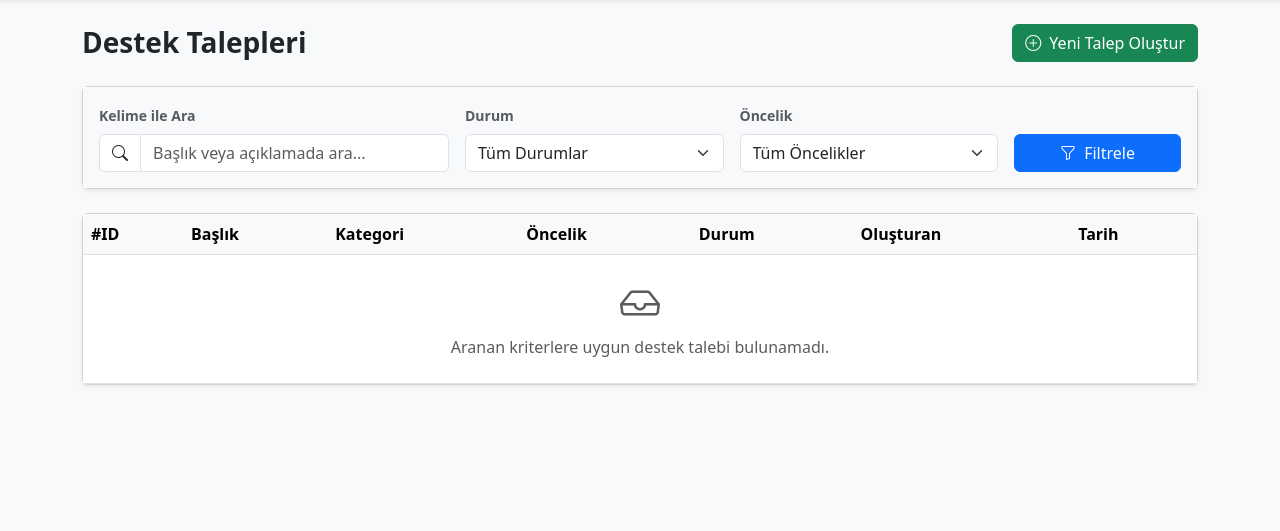
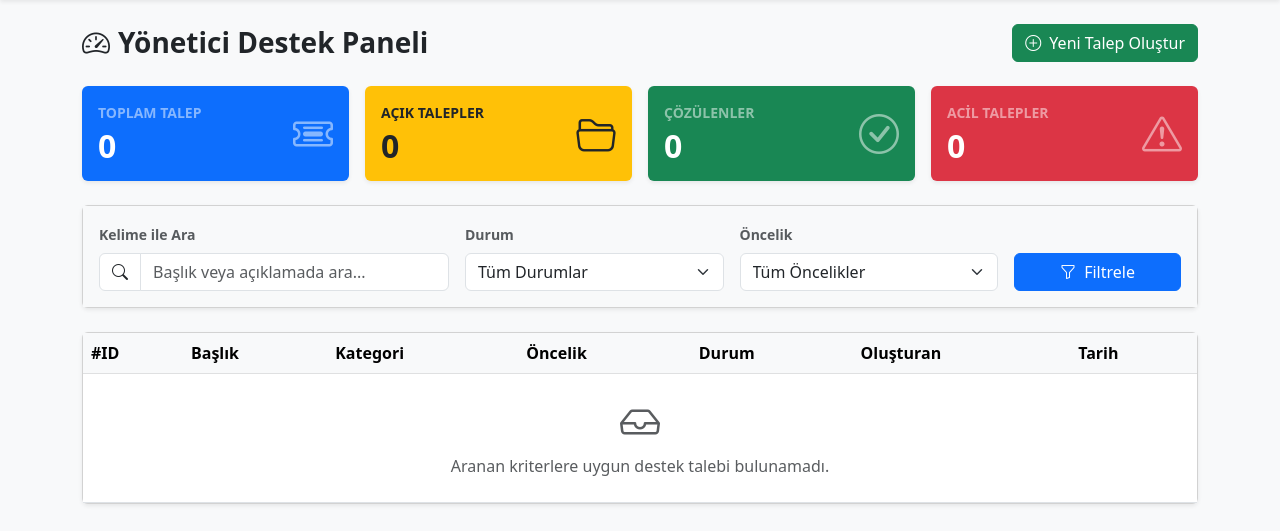
Before and after one commit to aaysenr/SupportTicketSystem-2026, a Django app: page / in a window 1280 px wide. Shown: the part 56-587 px from the top of the page. Run offline with Django 5.2, Linux system fonts and the light colour scheme; the visitor is signed in with stand-in values (Sample User, id 1); data that the repository does not hold is empty.

Commit message:
Canlı istatistik sayaçları paneli (Dashboard) eklendi

```diff
--- a/tickets/templates/tickets/ticket_list.html
+++ b/tickets/templates/tickets/ticket_list.html
@@ -4,10 +4,76 @@
 
 {% block content %}
 <div class="d-flex justify-content-between align-items-center mb-4">
-    <h2 class="h3 fw-bold text-gray-800 mb-0">Destek Talepleri</h2>
+    <h2 class="h3 fw-bold text-gray-800 mb-0">
+        {% if user.is_staff %}
+            <i class="bi bi-speedometer2 me-2"></i>Yönetici Destek Paneli
+        {% else %}
+            <i class="bi bi-card-checklist me-2"></i>Destek Taleplerim
+        {% endif %}
+    </h2>
     <a href="{% url 'ticket_create' %}" class="btn btn-success">
         <i class="bi bi-plus-circle me-1"></i> Yeni Talep Oluştur
     </a>
+</div>
+
+<!-- Canlı İstatistik Sayaç Kartları (Dashboard) -->
+<div class="row g-3 mb-4">
+    <!-- Toplam Talep -->
+    <div class="col-md-3">
+        <div class="card shadow-sm border-0 bg-primary text-white">
+            <div class="card-body d-flex align-items-center justify-content-between p-3">
+                <div>
+                    <span class="text-white-50 small fw-bold text-uppercase d-block">Toplam Talep</span>
+                    <h2 class="card-title fw-bold mb-0 mt-1">{{ total_count }}</h2>
+                </div>
+                <div class="fs-1 text-white-50">
+                    <i class="bi bi-ticket-detailed"></i>
+                </div>
+            </div>
+        </div>
+    </div>
+    <!-- Açık Talepler -->
+    <div class="col-md-3">
+        <div class="card shadow-sm border-0 bg-warning text-dark">
+            <div class="card-body d-flex align-items-center justify-content-between p-3">
+                <div>
+                    <span class="text-dark-50 small fw-bold text-uppercase d-block">Açık Talepler</span>
+                    <h2 class="card-title fw-bold mb-0 mt-1">{{ open_count }}</h2>
+                </div>
+                <div class="fs-1 text-dark-50">
+                    <i class="bi bi-folder2-open"></i>
+                </div>
+            </div>
+        </div>
+    </div>
+    <!-- Çözülen Talepler -->
+    <div class="col-md-3">
+        <div class="card shadow-sm border-0 bg-success text-white">
+            <div class="card-body d-flex align-items-center justify-content-between p-3">
+                <div>
+                    <span class="text-white-50 small fw-bold text-uppercase d-block">Çözülenler</span>
+                    <h2 class="card-title fw-bold mb-0 mt-1">{{ resolved_count }}</h2>
+                </div>
+                <div class="fs-1 text-white-50">
+                    <i class="bi bi-check-circle"></i>
+                </div>
+            </div>
+        </div>
+    </div>
+    <!-- Acil Talepler -->
+    <div class="col-md-3">
+        <div class="card shadow-sm border-0 bg-danger text-white">
+            <div class="card-body d-flex align-items-center justify-content-between p-3">
+                <div>
+                    <span class="text-white-50 small fw-bold text-uppercase d-block">Acil Talepler</span>
+                    <h2 class="card-title fw-bold mb-0 mt-1">{{ urgent_count }}</h2>
+                </div>
+                <div class="fs-1 text-white-50">
+                    <i class="bi bi-exclamation-triangle"></i>
+                </div>
+            </div>
+        </div>
+    </div>
 </div>
 
 <!-- Arama ve Filtreleme Kartı -->
@@ -51,7 +117,6 @@
                     {% endfor %}
                 </select>
             </div>
-
 
             <!-- Butonlar -->
             <div class="col-md-2 d-flex align-items-end gap-2">
--- a/tickets/views.py
+++ b/tickets/views.py
@@ -174,18 +174,47 @@ def ticket_list(request):
     - Yöneticiler (is_staff) TÜM talepleri görür.
     - Normal kullanıcılar SADECE kendi açtıkları talepleri görür.
     """
+
+    # 1. Kullanıcının rolüne göre temel talep kümesini belirliyoruz
     if request.user.is_staff:
-        tickets = Ticket.objects.all()
+        base_tickets = Ticket.objects.all()
     else:
-        tickets = Ticket.objects.filter(created_by=request.user)
+        base_tickets = Ticket.objects.filter(created_by=request.user)
+
+
+    # base_tickets (Temel Veri Havuzu): Filtreleme yapılmadan önceki ham yetki havuzudur.
+    # İstatistikler bu temel küme üzerinden hesaplanır; böylece kullanıcı arama kutusuna bir kelime yazıp tabloyu daraltsa bile üstteki toplam sayaçlar doğru genel toplamı göstermeye devam eder.
 
     #request.user.is_staff: Kullanıcının yönetici / teknik destek ekibinde olup olmadığını kontrol eder.
 
     #filter(created_by=request.user): Standart kullanıcıya ait olmayan talepleri daha SQL seviyesinde ayıklar (WHERE created_by_id = ?).
     # Arama ve filtreler de sadece bu daraltılmış liste üzerinde çalışır.
 
+    # 2. İstatistik Sayaçları (Django ORM .count() Metodu)
+    total_count = base_tickets.count()
+    open_count = base_tickets.filter(status='open').count()
+    in_progress_count = base_tickets.filter(status='in_progress').count()
+    resolved_count = base_tickets.filter(status='resolved').count()
+    urgent_count = base_tickets.filter(priority='urgent').count()
 
-    # 2. URL'den gelen GET parametrelerini yakalıyoruz (Örn: /?q=yazici&status=open&priority=urgent)
+
+    #total_count = base_tickets.count(): Kullanıcının yetkisi dahilindeki toplam talep adedi.
+
+    #.filter(status='open').count(): Sadece durumu open (Açık) olanları sayar.
+
+    #.filter(status='in_progress').count(): Sadece durumu in_progress (Devam Ediyor) olanları sayar.
+
+    #.filter(status='resolved').count(): Sadece durumu resolved (Çözüldü) olanları sayar.
+
+    #.filter(priority='urgent').count(): Kritik ve anında müdahale gerektiren urgent (Acil) öncelikli talepleri sayar.
+
+
+
+    # 3. URL Arama ve Filtreleme İşlemleri
+    tickets = base_tickets
+    #Bağımsız Filtreleme: Arama ve dropdown filtreleri tickets değişkeni üzerinden yürütülür, base_tickets sayaçları etkilenmez.
+
+    # URL'den gelen GET parametrelerini yakalıyoruz (Örn: /?q=yazici&status=open&priority=urgent)
     search_query = request.GET.get('q', '')
     selected_status = request.GET.get('status', '')
     selected_priority = request.GET.get('priority', '')
@@ -195,7 +224,7 @@ def ticket_list(request):
     #Eğer parametre URL'de yoksa varsayılan olarak boş metin ('') döner, hata fırlatmaz.
 
 
-    # 3. Kelime Arama Filtresi (Başlıkta VEYA Açıklamada arar - icontains: büyük/küçük harf duyarsız arama)
+    # Kelime Arama Filtresi (Başlıkta VEYA Açıklamada arar - icontains: büyük/küçük harf duyarsız arama)
     if search_query:
         tickets = tickets.filter(
             Q(title__icontains=search_query) | Q(description__icontains=search_query)
@@ -212,7 +241,7 @@ def ticket_list(request):
 
 
 
-    # 4. Durum Filtresi
+    # Durum Filtresi
     if selected_status:
         tickets = tickets.filter(status=selected_status)
 
@@ -222,7 +251,7 @@ def ticket_list(request):
     #Örn: status=open ise -> WHERE status='open' sorgusu eklenir.
 
 
-    # 5. Öncelik Filtresi
+    # Öncelik Filtresi
     if selected_priority:
         tickets = tickets.filter(priority=selected_priority)
 
@@ -234,8 +263,8 @@ def ticket_list(request):
 
 
 
-
-        # 6. HTML şablonuna hem filtrelenmiş verileri hem de seçili filtre durumlarını gönderiyoruz
+    # 4. Şablona hem talepleri hem de istatistik sayılarını gönderiyoruz
+    # HTML şablonuna hem filtrelenmiş verileri hem de seçili filtre durumlarını gönderiyoruz
 
     # HTML şablonuna göndereceğimiz verileri bir dictionary (sözlük) haline getiriyoruz
     context = {
@@ -245,6 +274,15 @@ def ticket_list(request):
         'selected_priority': selected_priority,
         'status_choices': Ticket.STATUS_CHOICES,
         'priority_choices': Ticket.PRIORITY_CHOICES,
+
+        # İstatistik Değişkenleri
+        #Hesaplanan 5 ayrı sayaç context sözlüğüne eklenerek HTML şablonuna gönderilir.
+        'total_count': total_count,
+        'open_count': open_count,
+        'in_progress_count': in_progress_count,
+        'resolved_count': resolved_count,
+        'urgent_count': urgent_count,
+
     }
     # Veritabanından çekilen veriyi HTML şablonuna aktarabilmek için bir Python dictionary (sözlük) yapısı oluşturulur.
     # Sözlükteki 'tickets' anahtarı, HTML tarafında bu verilere erişmek için kullanacağımız değişken adı olacaktır.
```
